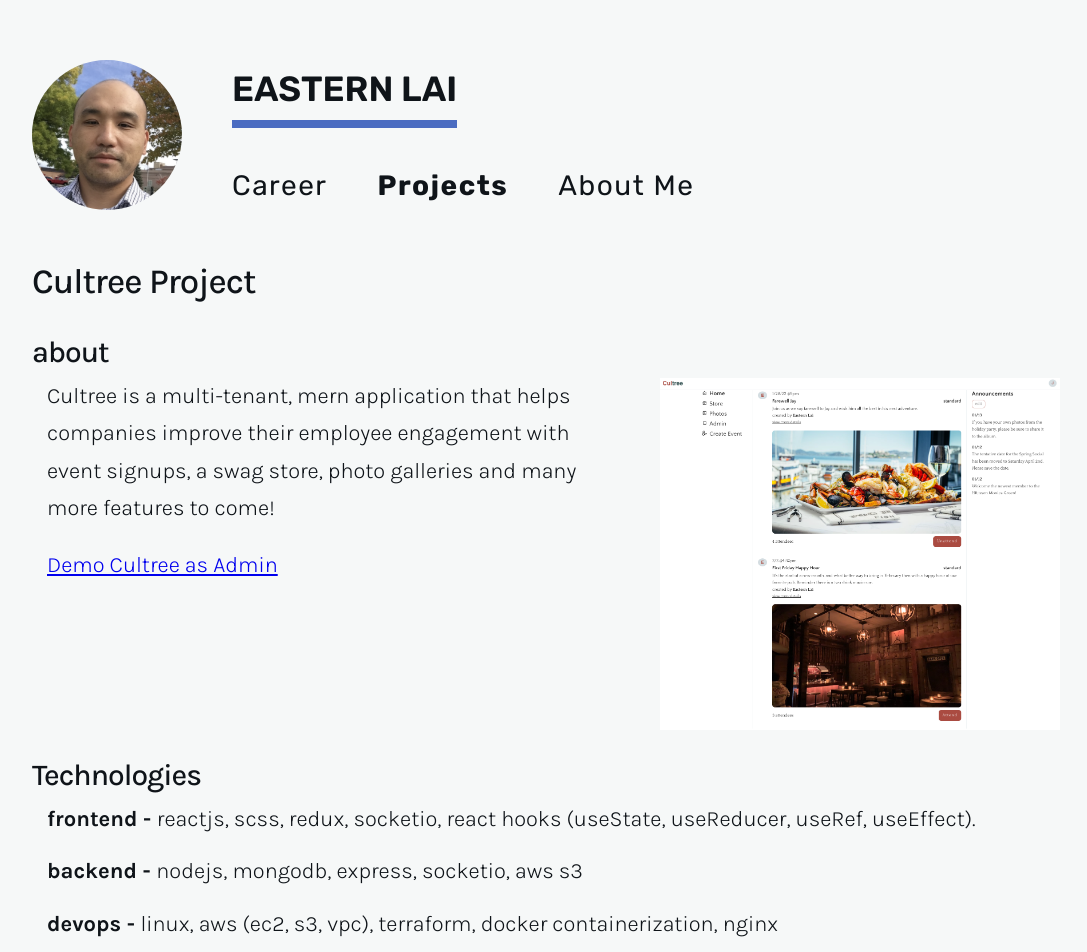
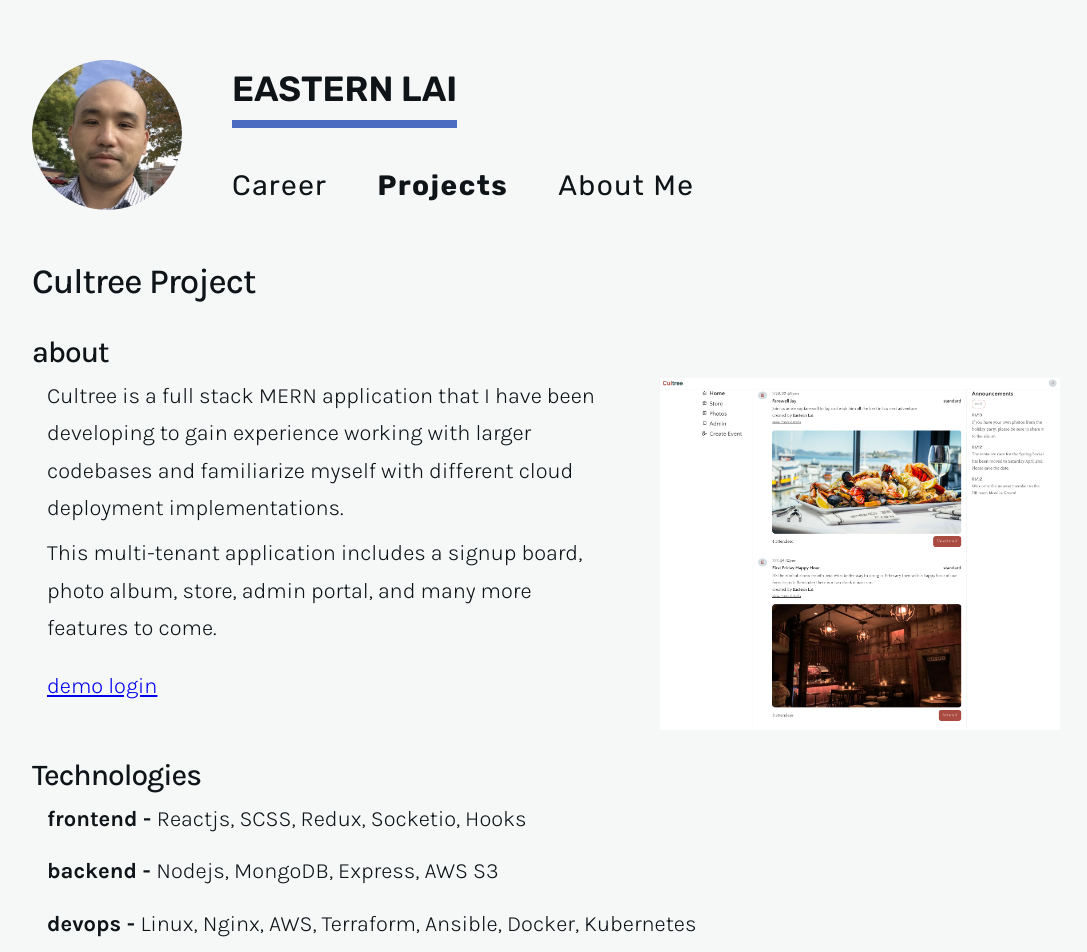
Before and after one commit to easternlai/dev-portfolio, a React (Create React App) app: page /projects in a window 1280 px wide. Shown: the top 952 px of the page, without its empty margins (94-1181 px from the left). Built offline with nearby package versions, Linux system fonts and the light colour scheme.

Commit message:
grammar changes

```diff
--- a/package.json
+++ b/package.json
@@ -15,7 +15,7 @@
     "web-vitals": "^2.1.2"
   },
   "scripts": {
-    "start": "react-scripts start",
+    "start": "PORT=80 react-scripts start",
     "build": "react-scripts build",
     "test": "react-scripts test",
     "eject": "react-scripts eject"
--- a/src/pages/AboutMePage.js
+++ b/src/pages/AboutMePage.js
@@ -28,8 +28,7 @@ const AboutMePage = () => {
       </div>
       <div className="text-large">me</div>
       <div className="mt-20">
-        I try to spend my free time on weekends staying connected with family and
-        maintaining friendships that have lasted decades. I also like to explore new walks in different
+        I try to spend my free time on weekends staying connected with family. I also like to explore new walks in different
         neighborhoods with my little friends and do my best to make sure they are living
         their best lives.
       </div>
--- a/src/pages/CareerPage.js
+++ b/src/pages/CareerPage.js
@@ -23,8 +23,8 @@ const CareerPage = () => {
       years: "Apr 2013 to Jul 2016",
       position: "System Administrator",
       company:
-        "A multi-enterprise corporation with operations spanning various industries ranging from commercial real estate to whiskey distilleration.",
-      job: "The position involved working in systems administration team responsible for all the companies technologies including maintaining LAMP stack environment and support of internal web services.  Other duties included serving as lead technical resource for network operations, security systems, VoiP services, and conference room technologies.",
+        "A multi-enterprise corporation with operations spanning various industries ranging from commercial real-estate to whiskey distilleration.",
+      job: "The position involved working in the systems administration team responsible for all technologies including maintaining the LAMP stack environment and support of internal web services.  Other duties included serving as the lead technical resource for network operations, security systems, VoiP services, and conference room technologies.",
     },
   ];
 
@@ -45,7 +45,7 @@ const CareerPage = () => {
           </div>
           <div>
             <span className="bold">About {company.name.split(" ")[0]}: </span>
-            {company.company}
+            <span className="italic">{company.company}</span>
           </div>
         </div>
       ))}
--- a/src/pages/HomePage.js
+++ b/src/pages/HomePage.js
@@ -8,12 +8,13 @@ const HomePage = () => {
             <div className='text-jumbo'>Hello, I'm Eastern.</div>
             <div className="mt-20">I am a versatile systems and network engineer with extensive experience leading projects
             that have advanced production infrastructures and large corporate environments.</div>
-            <div className='mt-20'>Through the years I've leveraged code wherever possible to promote automation and granularity in my operations.
-            I developed a growing joy and curiosity for programming that inspired me to enroll in
+            <div className='mt-20'>Through the years I've always leveraged code wherever possible to improve automation and granularity in my operations.
+            This led to a growing curiosity for programming and software development that inspired me to enroll in
             UC Berkeley's Full Stack Coding Bootcamp.
             </div>
-            <div className="mt-20">Since completing the program in 2020 I have worked to improve as a developer each and every day.
-            Please be sure to demo my <Link to="/projects">webapp</Link>.</div>
+            <div className="mt-20">Attending the bootcamp not only helped expand my understanding of web technologies, I've also been coding for hobby ever since with a goal to some day contribute to open source projects. </div>
+
+            <div className="mt-20">Please be sure to check out my <Link to="/projects">webapp</Link>.</div>
 
         </div>
     )
--- a/src/pages/ProjectPage.js
+++ b/src/pages/ProjectPage.js
@@ -9,16 +9,16 @@ const ProjectPage = () => {
       <div className="projects-page__wrapper">
         <div className="ml-15">
           <div>
-            Cultree is a multi-tenant, mern application that helps companies
-            improve their employee engagement with event signups, a swag store,
-            photo galleries and many more features to come!
+            <p className="mb-5">Cultree is a full stack MERN application that I have been developing to gain experience working with larger codebases and familiarize myself with different cloud deployment implementations.</p>
+            <p>This multi-tenant application includes a signup board, photo album, store, admin portal, and many more features to come.</p>
+
           </div>
           <div className="mt-20">
             <a
               target="_blank"
-              href="http://ec2-34-221-182-244.us-west-2.compute.amazonaws.com/demologin/dscott@demo-co.com/Password123!"
+              href="http://ec2-34-212-89-241.us-west-2.compute.amazonaws.com/demologin/dscott@demo-co.com/Password123!"
             >
-              Demo Cultree as Admin
+              demo login
             </a>
           </div>
 
@@ -29,16 +29,14 @@ const ProjectPage = () => {
 
       <div className="text-med  mt-20">Technologies </div>
       <div className="ml-15 mb-10">
-        <span className="bold">frontend - </span>reactjs, scss, redux, socketio,
-        react hooks (useState, useReducer, useRef, useEffect).
+        <span className="bold">frontend - </span>Reactjs, SCSS, Redux, Socketio, Hooks
       </div>
       <div className="ml-15 mb-10">
-        <span className="bold">backend - </span>nodejs, mongodb, express,
-        socketio, aws s3
+        <span className="bold">backend - </span>Nodejs, MongoDB, Express, AWS S3
       </div>
       <div className="ml-15 mb-10">
-        <span className="bold">devops - </span> linux, aws (ec2, s3, vpc),
-        terraform, docker containerization, nginx
+        <span className="bold">devops - </span> Linux, Nginx, AWS, Terraform, Ansible, Docker, Kubernetes
+
       </div>
       <div className="ml-15 mb-10">
         <span className="bold">github - </span> <a href="https://github.com/easternlai/cultree" target="_blank">https://github.com/easternlai/cultree</a>
--- a/src/styles/base/_typography.scss
+++ b/src/styles/base/_typography.scss
@@ -111,4 +111,5 @@ body {
 
   .italic{
       font-style: italic;
+      opacity: 70%;
   }
--- a/src/styles/pages/_homePage.scss
+++ b/src/styles/pages/_homePage.scss
@@ -1,4 +1,4 @@
 .home{
-    margin-top: 30px;
+
     margin-left: 200px;
 }
```
Also changed, not shown: 1 other file (tests, documents, lock files or other folders).
